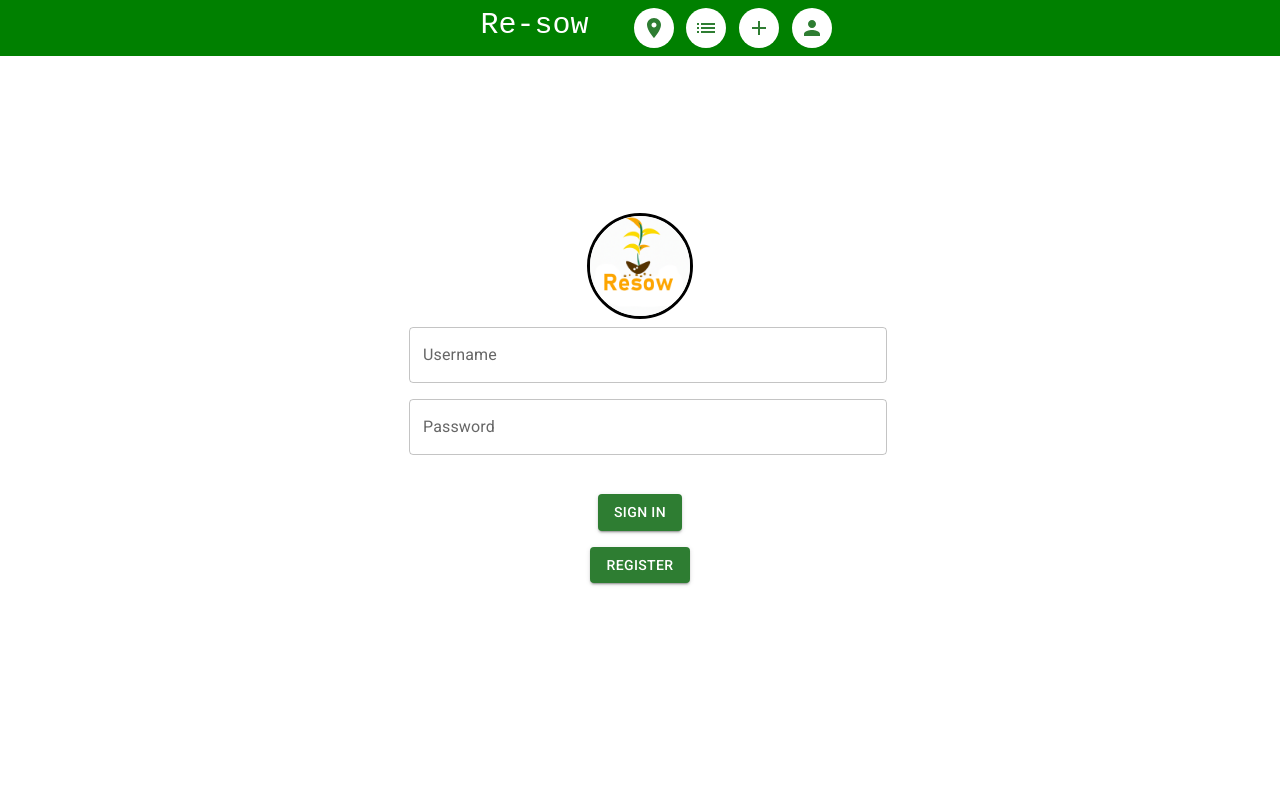
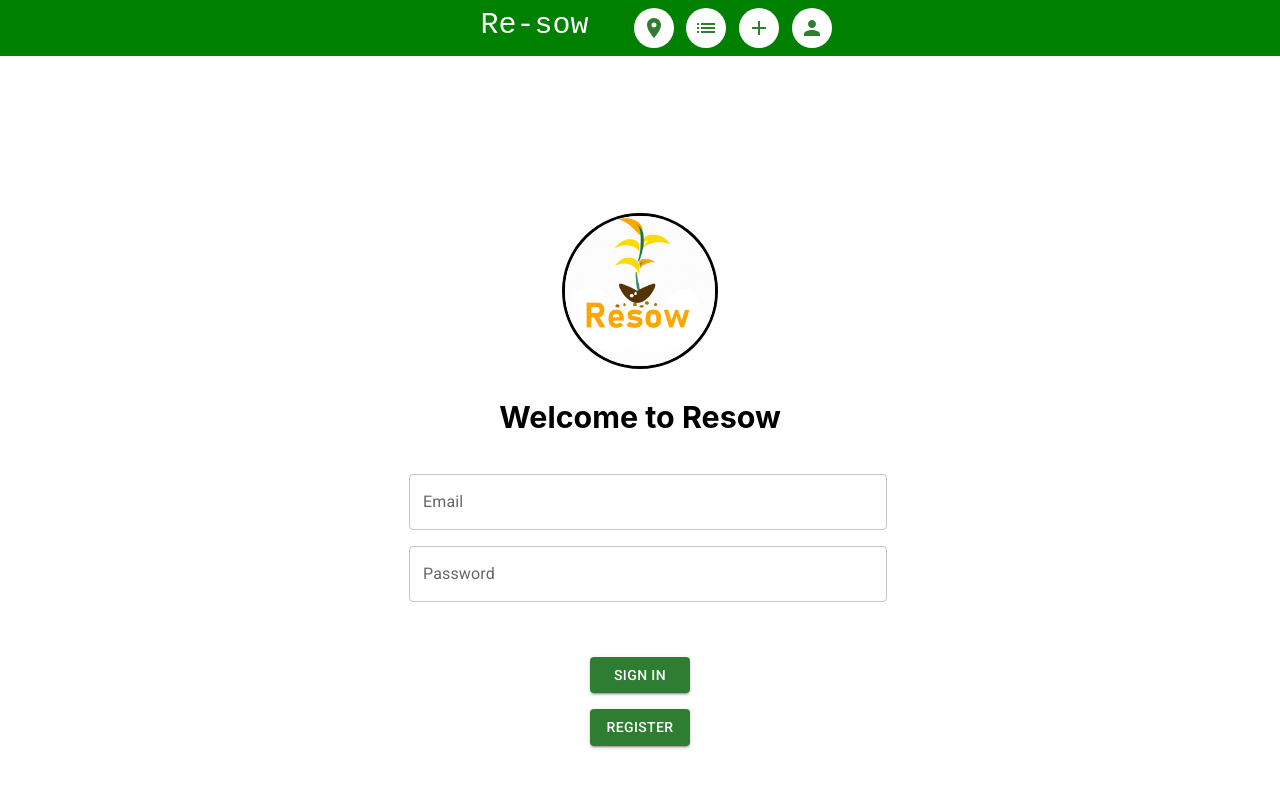
Before and after one commit to sachiniyer/resow, a React (Create React App) app in the folder front-end/: page /SignIn in a window 1280 px wide. Shown: the top 788 px of the page. Built offline with nearby package versions, Linux system fonts and the light colour scheme; no server answers.

Commit message:
edited the sign in page style

```diff
--- a/front-end/src/App.js
+++ b/front-end/src/App.js
@@ -44,7 +44,7 @@ function App() {
 
             {/* a route for the SignIn page */}
             <Route path="/SignIn" element={<SignIn
-              profileURL="/resowLogo.png" />} />
+              logo ="/resowLogo.png" />} />
 
             {/* a route for the Register page */}
             <Route path="/Register" element={<Register />} />
--- a/front-end/src/pages/SignIn.js
+++ b/front-end/src/pages/SignIn.js
@@ -14,13 +14,23 @@ function SignIn(props) {
   return (
     <Box sx={{ display: 'flex', justifyContent: 'space-between', flexDirection: 'column', height: 'calc(100vh - 53px)' }} className="SignIn" justifyContent="center">
       <Box justifyContent="center" alignItems="center" sx={{ mx: 'auto' }}>
+
         <Box sx={{ marginTop: '20vh' }}></Box>
-        <Avatar sx={{border: "solid", borderColor:"black", width: 100, height: 100, m: 1, margin: '0 auto' }} alt="profile pic" src={props.profileURL} />
-        <TextField fullWidth label="Username" id="username" sx={{ m: 1 }} />
-        <TextField type={showPassword ? "text" : "password"} fullWidth label="Password" id="password" sx={{ m: 1 }} />
-        <VisibilityIcon onClick={() => setShowPassword(s => !s)} sx={{ cursor: 'pointer' }} />
+
+        <Avatar sx={{border: "solid", borderColor:"black", width: 150, height: 150, m: 1, margin: '0 auto' }} alt="profile pic" src={props.logo} />
+
+        <h3> Welcome to Resow </h3>
+
+        <Box justifyContent="center" alignItems="center" sx={{ m: 2 }}>
+          <TextField fullWidth label="Email" id="emailID" sx={{ m: 1 }} />
+          <TextField type={showPassword ? "text" : "password"} fullWidth label="Password" id="password" sx={{ m: 1 }} />
+          <VisibilityIcon onClick={() => setShowPassword(s => !s)} sx={{ cursor: 'pointer' }} />
+        </Box>
+
+
+
         <Stack spacing={2} direction="column" alignItems="center" >
-          <Button color="success" variant="contained" sx={{ m: 2 }}
+          <Button color="success" variant="contained" sx={{ width: 100 }}
             onClick={async () => {
               let username = document.getElementById('username').value
               let password = document.getElementById('password').value
@@ -52,7 +62,7 @@ function SignIn(props) {
           >
             Sign In
           </Button>
-          <Button color="success" variant="contained" href="/Register">Register</Button>
+          <Button color="success" variant="contained"  href="/Register" sx={{ width: 100 }}>Register</Button>
         </Stack>
       </Box>
     </Box>
```
